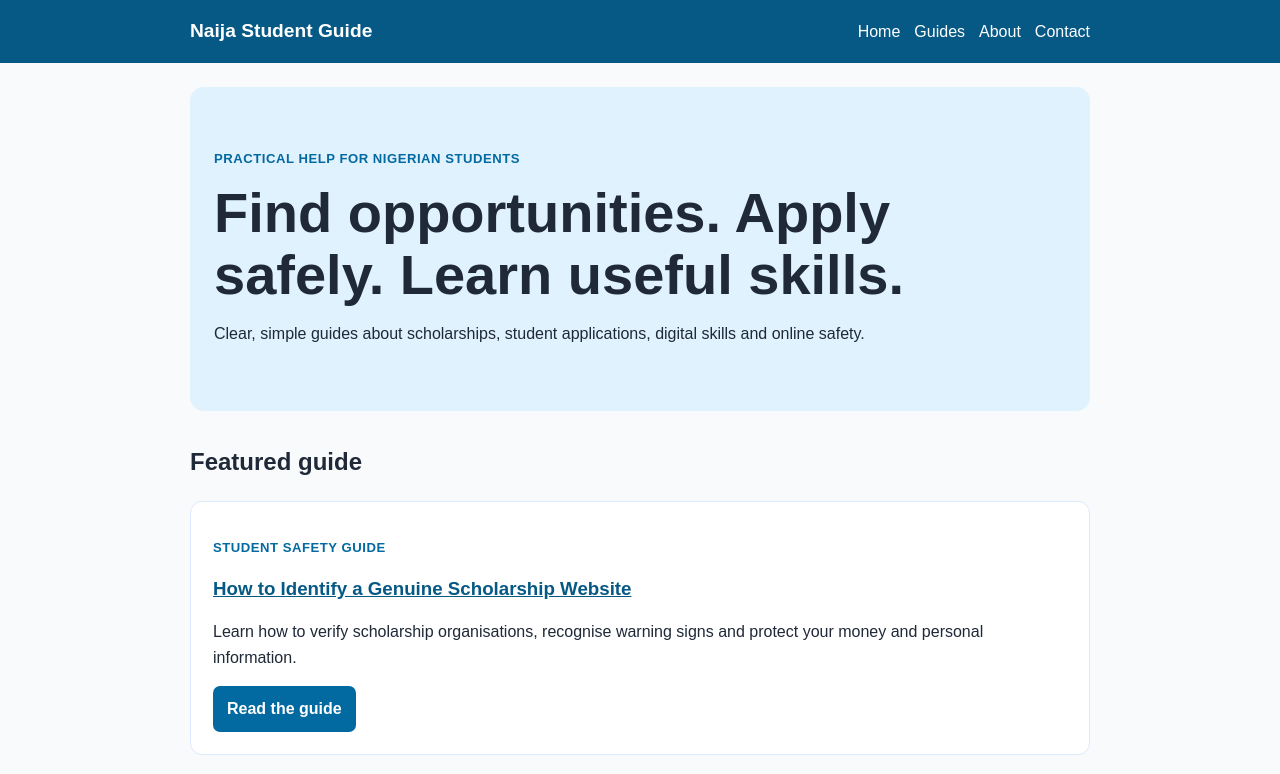
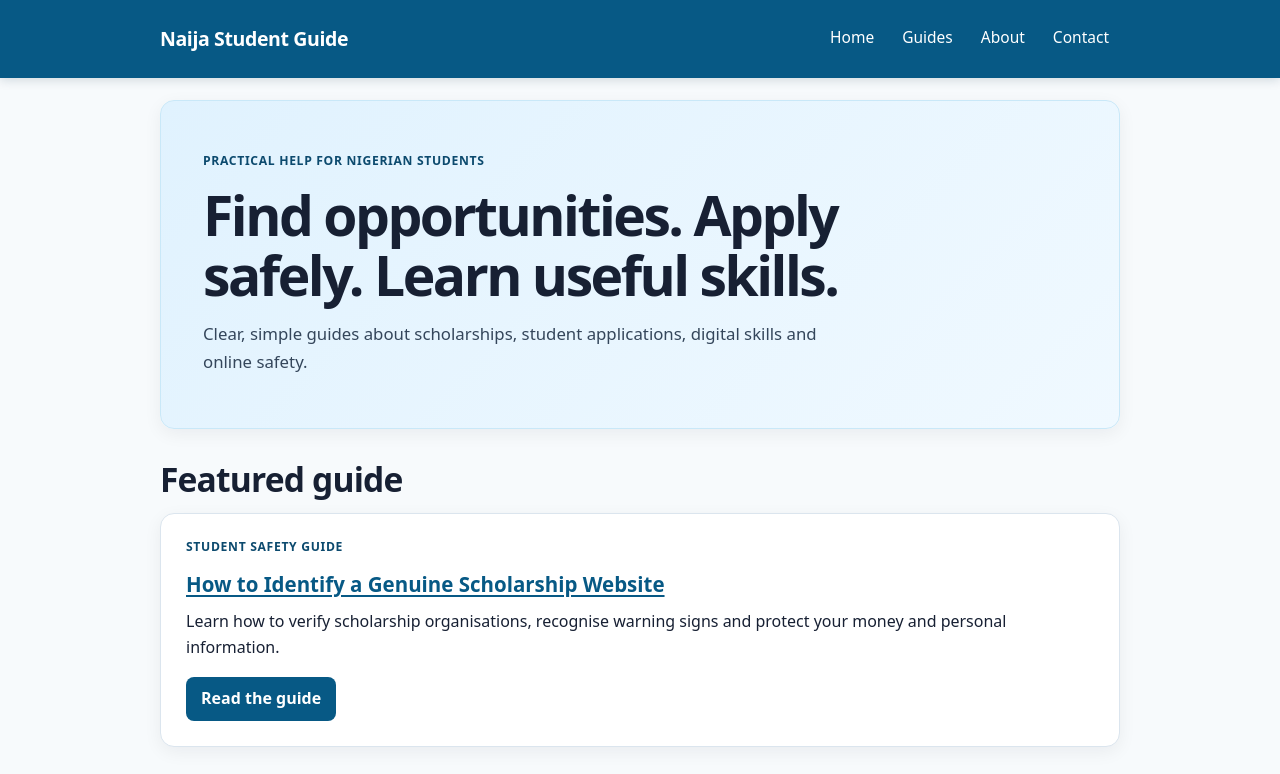
Before and after one commit to Numrekatool/naija-student-guide, a plain HTML site: page index.html in a window 1280 px wide. Shown: the top 774 px of the page. Drawn offline with Linux system fonts and the light colour scheme.

Commit message:
Add files via upload

```diff
--- a/style.css
+++ b/style.css
@@ -1,26 +1,135 @@
+/* Naija Student Guide — mobile-first stylesheet */
+:root {
+  --blue: #075985;
+  --blue-dark: #0c4a6e;
+  --blue-light: #e0f2fe;
+  --ink: #172033;
+  --muted: #526174;
+  --line: #dbe5ee;
+  --page: #f7fafc;
+  --white: #ffffff;
+  --radius: 14px;
+  --shadow: 0 5px 18px rgba(15, 23, 42, .06);
+}
+
 * { box-sizing: border-box; }
-body { margin: 0; font-family: Arial, sans-serif; line-height: 1.6; color: #1f2937; background: #f8fafc; }
-a { color: #075985; }
-.container { width: min(92%, 900px); margin: 0 auto; }
-.site-header { background: #075985; color: white; padding: 16px 0; }
-.site-header .container { display: flex; gap: 18px; align-items: center; justify-content: space-between; flex-wrap: wrap; }
-.brand { color: white; text-decoration: none; font-weight: 700; font-size: 1.2rem; }
-nav { display: flex; gap: 14px; flex-wrap: wrap; }
-nav a { color: white; text-decoration: none; }
-.hero { background: #e0f2fe; padding: 48px 24px; margin: 24px 0; border-radius: 14px; }
-.eyebrow, .date { color: #0369a1; font-weight: 700; text-transform: uppercase; font-size: .82rem; letter-spacing: .04em; }
-h1 { font-size: clamp(2rem, 7vw, 3.5rem); line-height: 1.1; margin: 8px 0 16px; }
-h2 { margin-top: 32px; }
-h3 { line-height: 1.25; }
-.section { margin: 28px 0; }
-.card { background: white; padding: 22px; border: 1px solid #dbeafe; border-radius: 12px; margin: 14px 0; }
-.grid { display: grid; grid-template-columns: repeat(auto-fit, minmax(200px, 1fr)); gap: 16px; }
-.button { display: inline-block; background: #0369a1; color: white; padding: 10px 14px; border-radius: 7px; text-decoration: none; font-weight: 700; }
-.article { background: white; padding: clamp(20px, 5vw, 48px); margin: 24px 0; border-radius: 12px; }
-.article h2 { color: #075985; }
-.article table { width: 100%; border-collapse: collapse; display: block; overflow-x: auto; }
-.article th, .article td { border: 1px solid #cbd5e1; padding: 10px; text-align: left; }
-.article blockquote { border-left: 4px solid #0284c7; margin: 20px 0; padding: 10px 18px; background: #f0f9ff; }
-.site-footer { margin-top: 48px; background: #0f172a; color: #cbd5e1; padding: 25px 0; font-size: .9rem; }
+html { scroll-behavior: smooth; }
+body {
+  margin: 0;
+  background: var(--page);
+  color: var(--ink);
+  font-family: system-ui, -apple-system, BlinkMacSystemFont, "Segoe UI", Arial, sans-serif;
+  font-size: 16px;
+  line-height: 1.65;
+  -webkit-text-size-adjust: 100%;
+}
+img { max-width: 100%; height: auto; }
+a { color: var(--blue); text-underline-offset: 3px; }
+a:focus-visible, button:focus-visible { outline: 3px solid #fbbf24; outline-offset: 3px; }
+
+.container { width: min(100% - 32px, 960px); margin-inline: auto; }
+
+.site-header {
+  background: var(--blue);
+  color: var(--white);
+  padding: 16px 0 14px;
+  box-shadow: 0 2px 10px rgba(2, 44, 67, .16);
+}
+.site-header .container { display: flex; flex-direction: column; gap: 12px; }
+.brand { color: var(--white); text-decoration: none; font-size: 1.22rem; font-weight: 800; letter-spacing: -.02em; }
+nav { display: flex; gap: 6px; overflow-x: auto; padding-bottom: 2px; scrollbar-width: none; }
+nav::-webkit-scrollbar { display: none; }
+nav a {
+  color: var(--white);
+  text-decoration: none;
+  white-space: nowrap;
+  padding: 7px 11px;
+  border-radius: 8px;
+  font-size: .97rem;
+}
+nav a:hover, nav a:focus-visible { background: rgba(255,255,255,.15); }
+
+.hero {
+  background: linear-gradient(135deg, #e0f2fe, #f0f9ff);
+  padding: 34px 22px 32px;
+  margin: 22px 0 30px;
+  border: 1px solid #c9e8f8;
+  border-radius: var(--radius);
+  box-shadow: var(--shadow);
+}
+.eyebrow, .date {
+  color: var(--blue-dark);
+  font-size: .76rem;
+  font-weight: 800;
+  letter-spacing: .055em;
+  line-height: 1.35;
+  text-transform: uppercase;
+}
+.hero h1 {
+  max-width: 680px;
+  margin: 10px 0 16px;
+  font-size: clamp(2rem, 9vw, 3.45rem);
+  line-height: 1.08;
+  letter-spacing: -.045em;
+}
+.hero p:not(.eyebrow) { max-width: 640px; margin: 0; color: #34465b; font-size: 1.05rem; }
+
+.section { margin: 30px 0; }
+h2 { margin: 0 0 14px; font-size: clamp(1.55rem, 5vw, 2.1rem); line-height: 1.2; letter-spacing: -.025em; }
+h3 { margin: 7px 0 10px; line-height: 1.3; }
+p { margin: 0 0 1rem; }
+.card {
+  background: var(--white);
+  border: 1px solid var(--line);
+  border-radius: var(--radius);
+  box-shadow: var(--shadow);
+  padding: 20px;
+  margin: 14px 0;
+}
+.card h3 { font-size: 1.28rem; }
+.grid { display: grid; grid-template-columns: 1fr; gap: 14px; }
+.button {
+  display: inline-block;
+  min-height: 44px;
+  padding: 9px 15px;
+  border-radius: 8px;
+  background: var(--blue);
+  color: var(--white);
+  text-decoration: none;
+  font-weight: 750;
+  line-height: 1.55;
+}
+.button:hover, .button:focus-visible { background: var(--blue-dark); }
+
+.article {
+  background: var(--white);
+  border: 1px solid var(--line);
+  border-radius: var(--radius);
+  box-shadow: var(--shadow);
+  margin: 22px 0;
+  padding: 25px 20px;
+}
+.article h1 { margin: 8px 0 18px; font-size: clamp(2rem, 8vw, 3.1rem); line-height: 1.1; letter-spacing: -.04em; }
+.article h2 { color: var(--blue-dark); margin-top: 30px; }
+.article li { margin: 8px 0; }
+.article table { width: 100%; border-collapse: collapse; display: block; overflow-x: auto; margin: 16px 0 22px; }
+.article th, .article td { min-width: 150px; border: 1px solid var(--line); padding: 10px; text-align: left; vertical-align: top; }
+.article th { background: #f0f9ff; }
+.article blockquote { margin: 22px 0; padding: 14px 17px; background: #f0f9ff; border-left: 4px solid #0284c7; }
+.article code { background: #eef2f7; padding: 2px 5px; border-radius: 4px; }
+
+.site-footer { margin-top: 46px; padding: 26px 0; background: #0f172a; color: #cbd5e1; font-size: .9rem; }
 .site-footer a { color: #bae6fd; }
-@media (max-width: 600px) { .site-header .container { align-items: flex-start; flex-direction: column; } nav { gap: 10px; } .hero { padding: 30px 20px; } }
+
+@media (min-width: 650px) {
+  .container { width: min(100% - 48px, 960px); }
+  .site-header { padding: 18px 0; }
+  .site-header .container { flex-direction: row; align-items: center; justify-content: space-between; }
+  nav { overflow: visible; }
+  .hero { padding: 52px 42px; }
+  .card { padding: 25px; }
+  .grid { grid-template-columns: repeat(3, 1fr); }
+  .article { padding: 42px 50px; }
+}
+
+@media (prefers-reduced-motion: reduce) { html { scroll-behavior: auto; } }
```
